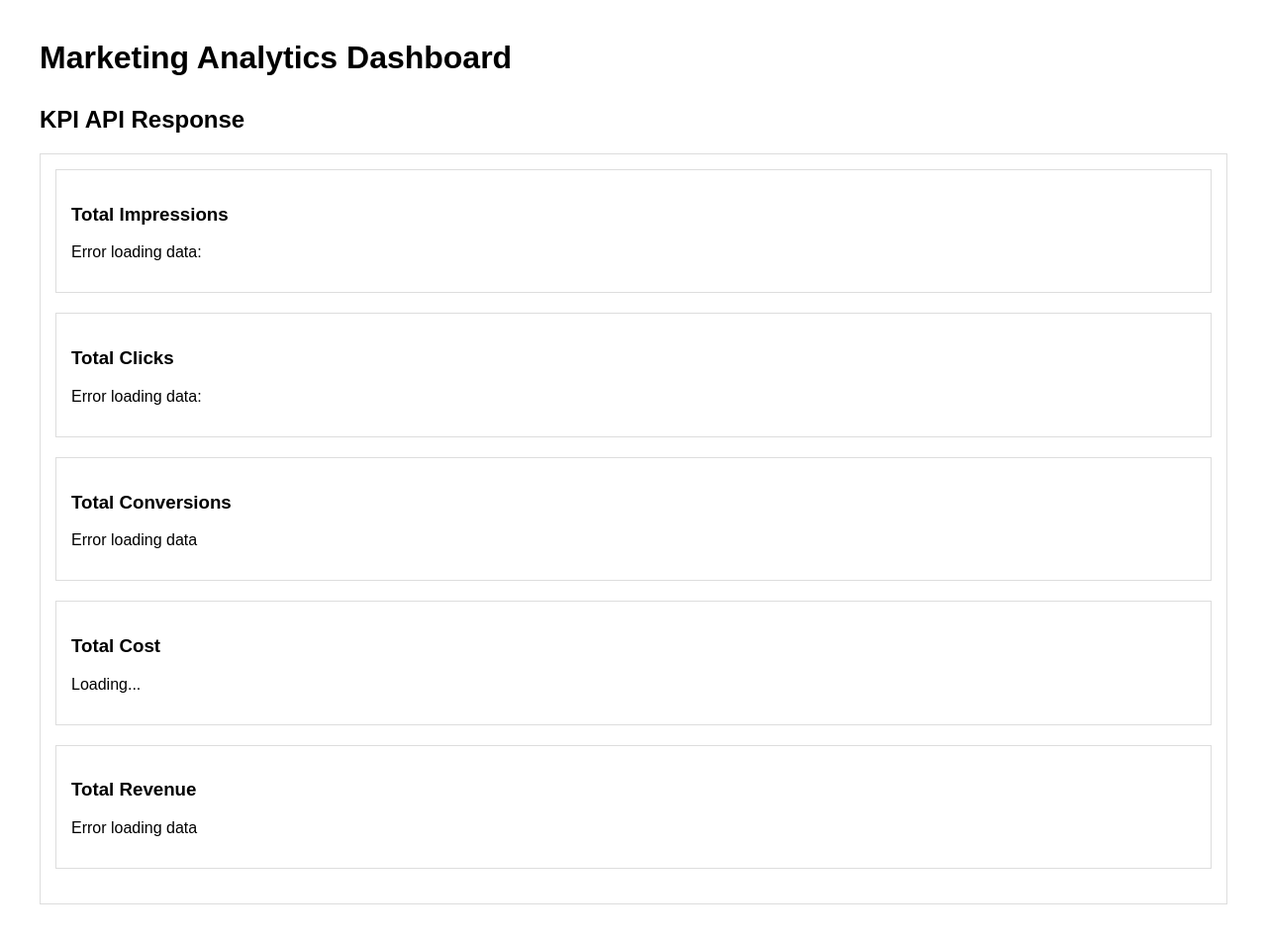
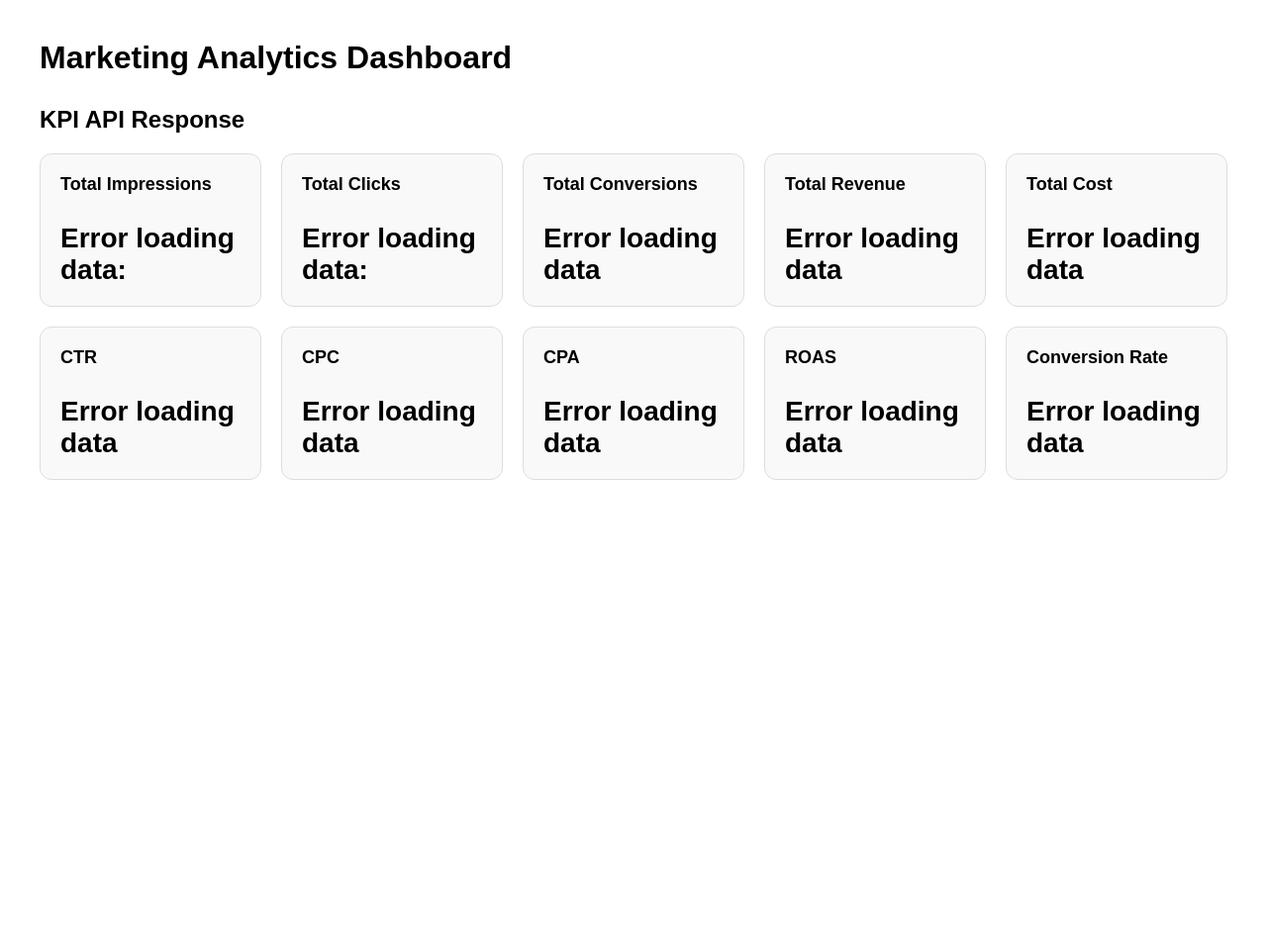
Before and after one commit to karianjahi/marketers_paradise, a Django app: template core/analytics/templates/analytics/dashboard.html in a window 1280 px wide. Shown: the whole page at 99% size. After the commit the page ends 485 px from the top, so only its background shows below. Run offline with Django 5.2, Linux system fonts and the light colour scheme; the template is opened without the code that fills it, so the values that code supplies are empty.

Commit message:
Fetch all KPIs and format the dashboard as the numbers are displayed

```diff
--- a/core/analytics/static/analytics/css/dashboard.css
+++ b/core/analytics/static/analytics/css/dashboard.css
@@ -7,8 +7,27 @@
     margin-bottom: 30px;
 }
 
-div {
-    margin-bottom: 20px;
-    padding: 15px;
+
+.kpi-grid {
+    display: grid;
+    grid-template-columns: repeat(auto-fit, minmax(220px, 1fr));
+    gap: 20px;
+}
+
+.kpi-grid div {
+    padding: 20px;
     border: 1px solid #ddd;
+    border-radius: 12px;
+    background-color: #f9f9f9;
 }
+
+.kpi-grid h3 {
+    margin-top: 0;
+    font-size: 18px;
+}
+
+.kpi-grid p {
+    font-size: 28px;
+    font-weight: bold;
+    margin-bottom: 0;
+}
--- a/core/analytics/static/analytics/js/dashboard.js
+++ b/core/analytics/static/analytics/js/dashboard.js
@@ -2,16 +2,26 @@
 fetch("/api/kpis/")
     .then(response => response.json())
     .then(data => {
-        document.getElementById("total-impressions").textContent = data.total_impressions
-        document.getElementById("total-clicks").textContent = data.total_clicks
-        document.getElementById("total-conversions").textContent = data.total_conversions
-        document.getElementById("total-cost").textContent = data.total_cost
-        document.getElementById("total-revenue").textContent = "€ " + data.total_revenue
+        document.getElementById("total-impressions").textContent = data.total_impressions;
+        document.getElementById("total-clicks").textContent = data.total_clicks;
+        document.getElementById("total-conversions").textContent = data.total_conversions;
+        document.getElementById("total-cost").textContent = "€ " + data.total_cost;
+        document.getElementById("total-revenue").textContent = "€ " + data.total_revenue;
+        document.getElementById("ctr").textContent = data.ctr;
+        document.getElementById("cpc").textContent = data.cpc;
+        document.getElementById("cpa").textContent = data.cpa;
+        document.getElementById("roas").textContent = data.roas;
+        document.getElementById("conversion-rate").textContent = data.conversion_rate;
     })
     .catch(error => {
         document.getElementById("total-impressions").textContent = "Error loading data: ";
         document.getElementById("total-clicks").textContent = "Error loading data: "
         document.getElementById("total-conversions").textContent = "Error loading data";
         document.getElementById("total-revenue").textContent = "Error loading data";
+        document.getElementById("total-cost").textContent = "Error loading data";
+        document.getElementById("ctr").textContent = "Error loading data";
+        document.getElementById("cpc").textContent = "Error loading data";
+        document.getElementById("cpa").textContent = "Error loading data";
         document.getElementById("roas").textContent = "Error loading data";
+        document.getElementById("conversion-rate").textContent = "Error loading data";
     });
--- a/core/analytics/templates/analytics/dashboard.html
+++ b/core/analytics/templates/analytics/dashboard.html
@@ -1,12 +1,14 @@
 {% load static %}
 <!DOCTYPE html>
 <html lang="en">
+
 <head>
     <meta charset="UTF-8">
     <meta name="viewport" content="width=device-width, initial-scale=1.0">
     <link rel="stylesheet" href="{% static 'analytics/css/dashboard.css' %}">
     <title>Marketing Analytics Dashboard</title>
 </head>
+
 <body>
     <h1>Marketing Analytics Dashboard</h1>
     <h2>KPI API Response</h2>
@@ -28,19 +30,49 @@
         </div>
 
         <div>
+            <h3>Total Revenue</h3>
+            <p id="total-revenue">Loading...</p>
+        </div>
+
+        <div>
             <h3>Total Cost</h3>
             <p id="total-cost">Loading...</p>
         </div>
 
         <div>
-            <h3>Total Revenue</h3>
-            <p id="total-revenue">Loading...</p>
+            <h3>CTR</h3>
+            <p id="ctr">Loading...</p>
         </div>
+
+      <div>
+            <h3>CPC</h3>
+            <p id="cpc">Loading...</p>
+        </div>
+
+      <div>
+            <h3>CPA</h3>
+            <p id="cpa">Loading...</p>
+        </div>
+
+      <div>
+            <h3>ROAS</h3>
+            <p id="roas">Loading...</p>
+        </div>
+
+      <div>
+            <h3>Conversion Rate</h3>
+            <p id="conversion-rate">Loading...</p>
+        </div>
+
+
+
     </div>
+
 
 
 
 
     <script src="{% static 'analytics/js/dashboard.js' %}"></script>
 </body>
+
 </html>
```
